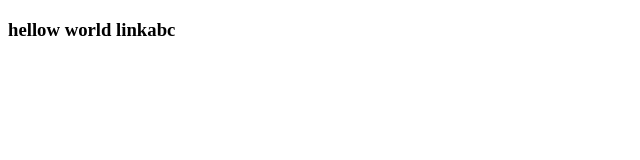
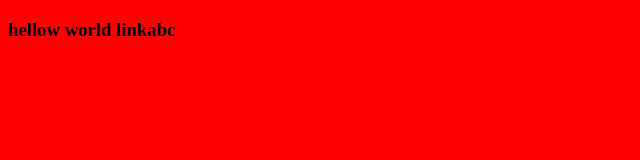
Before and after one commit to dawawish12/html-portfolio, a plain HTML site: page index.html in a window 1280 px wide. Shown: the whole page, without its empty margins (0-640 px from the left). Drawn offline with Linux system fonts and the light colour scheme.

Commit message:
Update index.html

```diff
--- a/index.html
+++ b/index.html
@@ -3,3 +3,8 @@
     <h3>
         <h7>hellow world </h7>
         <a herf="https://www.w3schools.com/">linkabc</a>
+        <style>
+            html {
+                background-color: red;
+            }
+        </style>
```
